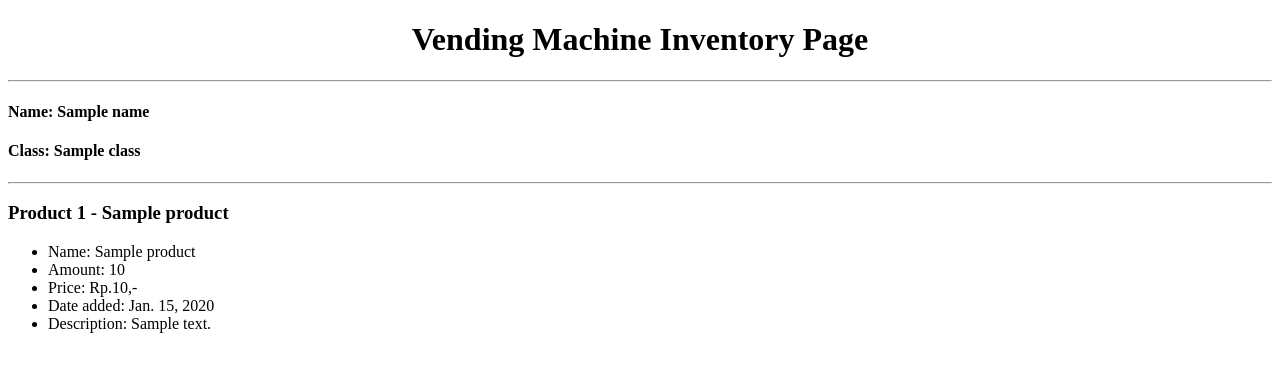
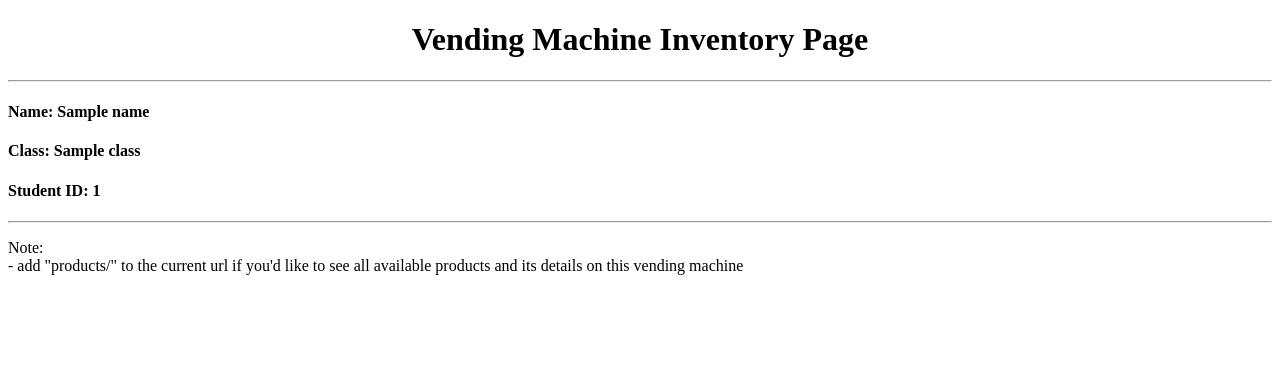
Before and after one commit to raviehasan/vending-machine, a Django app: template main/templates/main.html in a window 1280 px wide. Shown: the top 372 px of the page. Run offline with Django 4.2, Linux system fonts and the light colour scheme; tables that the repository leaves empty hold one stand-in row (values such as "Sample post"); the template is opened without the code that fills it: values that come from a table or form of the project are taken from there, most other values are stand-ins (such as "Sample title", 1, 10 or a date in 2020).

Commit message:
modified: main.html (won't show products)

```diff
--- a/main/templates/main.html
+++ b/main/templates/main.html
@@ -13,20 +13,10 @@
 
     <h4>Name: {{ name }}</h4>
     <h4>Class: {{ class }}</h4>
+    <h4>Student ID: {{ student_id }}</h4>
     <hr>
 
-    <!-- if there's a product available -->
-    {% if products %}
-        {% for product in products %}
-            <h3>Product {{ forloop.counter }} - {{ product.name }}</h3>
-            <ul>
-                <li>Name: {{ product.name }}</li>
-                <li>Amount: {{ product.amount }}</li>
-                <li>Price: Rp.{{ product.price }},-</li>
-                <li>Date added: {{ product.date_added }}</li>
-                <li>Description: {{ product.description }}</li>
-            </ul>
-        {% endfor %}
-    {% endif %}
+    <p>Note: <br>
+        - add "products/" to the current url if you'd like to see all available products and its details on this vending machine</p>
 </body>
 </html>
```
